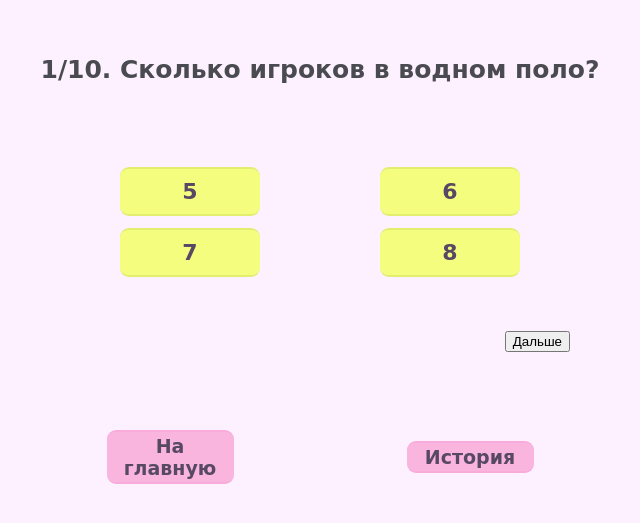
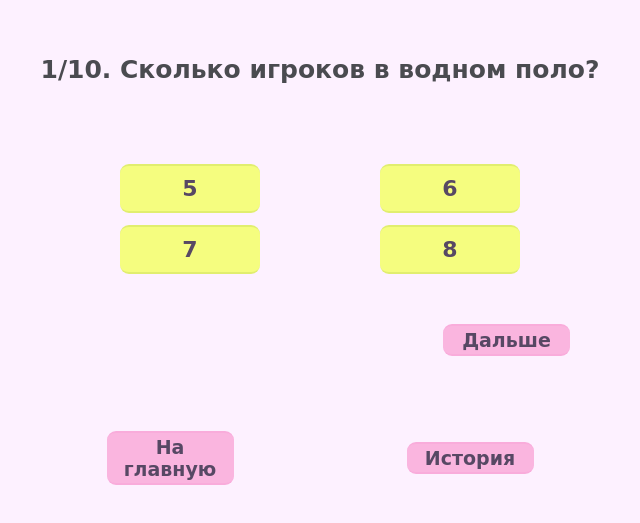
Before and after one commit to Maria-Shch/QuizApp, a React (Create React App) app in the folder my-app/: page /quiz/1 in a window 1280 px wide. Shown: the part 113-636 px from the top of the page, without its empty margins (320-960 px from the left). Built offline with nearby package versions, Linux system fonts and the light colour scheme.

Commit message:
Switching questions without reloading the page, changing the value of the button from 'Next' to 'Finish' and redirecting to the page with the resultю

```diff
--- a/my-app/src/Components/pages/QuestionPage/QuestionPage/QuestionPage.jsx
+++ b/my-app/src/Components/pages/QuestionPage/QuestionPage/QuestionPage.jsx
@@ -2,7 +2,8 @@ import classNames from 'classnames';
 import clIndex from './../../../../index.module.css';
 import cl from './QuestionPage.module.css';
 import Button from '../../../shared/buttons/Button/Button';
-import ButtonNext from '../../../shared/buttons/ButtonNext/ButtonNext';
+import clButton from './../../../shared/buttons/Button/Button.module.css';
+import ButtonQuestionPage from './../../../shared/buttons/Button/ButtonQuestionPage.module.css';
 import PossibleAnswers from '../PossibleAnswers/PossibleAnswers';
 import { getQuizById, parsingQuizToQuestions } from '../../../../utils/utilsFunctions';
 import React from 'react';
@@ -12,28 +13,27 @@ class QuestionPage extends React.Component {
     super(props);
     this.state = {
       questionNumber: props.match.params.numberQuestion,
-      nextQuestion: Number(props.match.params.numberQuestion) + 1
+      nextQuestion: Number(props.match.params.numberQuestion) + 1,
+      numberOfQuestions: parsingQuizToQuestions(getQuizById('07e6bda')).length
     };
     this.next = this.next.bind(this);
+    this.valueOfButton = this.valueOfButton.bind(this);
   }
+
   //При достижении последнего вопроса в квизе значение кнопки меняется с 'Дальше' на 'Закончить'
-  valueOfButton(questionNumber, numberOfQuestions) {
-    if (questionNumber < numberOfQuestions) return 'Дальше';
+  valueOfButton() {
+    if (this.state.questionNumber < this.state.numberOfQuestions) return 'Дальше';
     else return 'Закончить';
   }
 
-  //При достижении последнего вопроса нажатие кнопки будет перенаправлять на страницу с результатом
-  checkPath(nextQuestion, numberOfQuestions) {
-    if (this.state.nextQuestion <= numberOfQuestions) return this.state.nextQuestion;
-    else return './../result';
-  }
-
-  next(path) {
+  next() {
     this.setState({
       questionNumber: this.state.nextQuestion,
       nextQuestion: Number(this.state.questionNumber) + 2
     });
-    window.history.pushState(null, null, path);
+    //При достижении последнего вопроса нажатие кнопки будет перенаправлять на страницу с результатом
+    if (this.state.nextQuestion <= this.state.numberOfQuestions) window.history.pushState(null, null, this.state.nextQuestion);
+    else this.props.history.push('./../result');
   }
 
   render() {
@@ -51,22 +51,11 @@ class QuestionPage extends React.Component {
         <PossibleAnswers answers={questions[indexArray].answers} />
         <div className={cl.div_next}>
           <button
-            onClick={() => this.next(this.state.nextQuestion)}
+            className={classNames(clButton.button, ButtonQuestionPage.button)}
+            onClick={() => this.next()}
             type="submit">
-            Дальше
+              {this.valueOfButton()}
           </button>
-
-
-
-          {/* <ButtonNext
-            onClick={() => this.next()}
-            question={questions[indexArray]}
-            answers={questions[indexArray].answers}
-            className='ButtonQuestionPage'
-            id='next'
-            value={valueOfButton(this.state.questionNumber, numberOfQuestions)}
-            path={checkPath(nextQuestion, numberOfQuestions)}
-          /> */}
         </div>
         <div className={clIndex.div_buttons}>
           <Button className='ButtonQuestionPage' id='index' value='На главную' path='/../index' />
```
